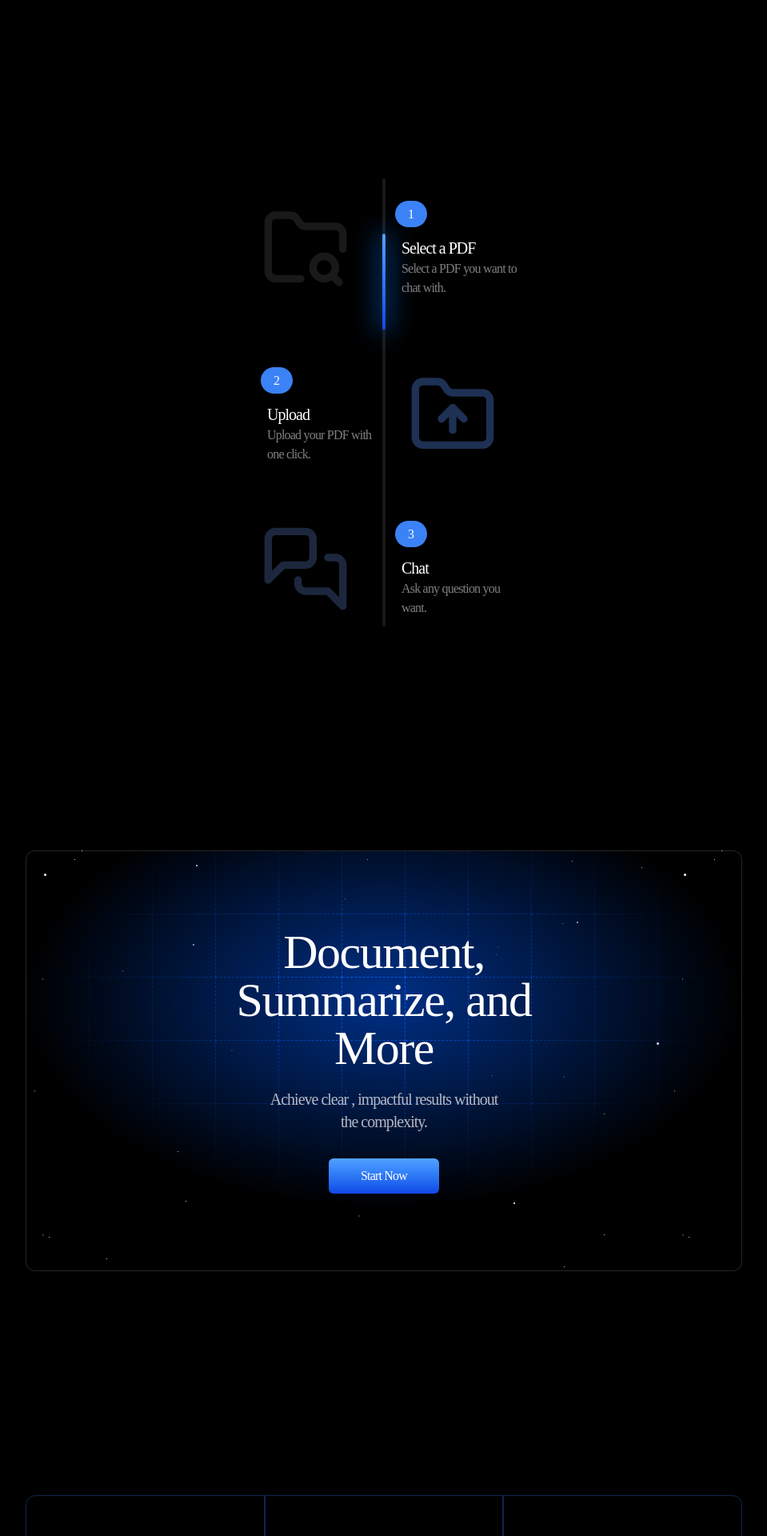
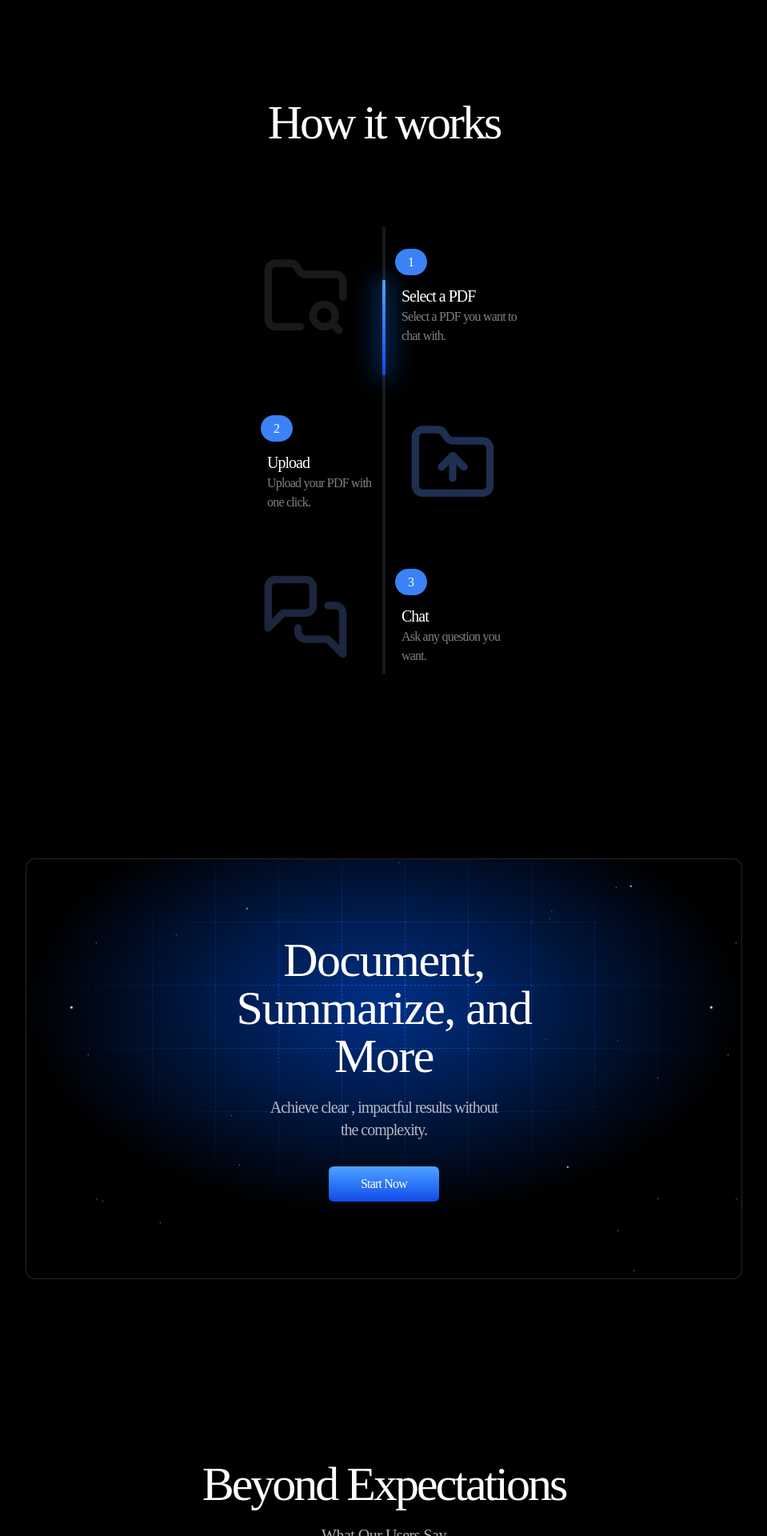
Before and after one commit to Piyushxz/SanityAI-DocumentSummerizer, a React (Vite) app: page / in a window 1280 px wide. Shown: the part 1980-3900 px from the top of the page at 80% size, without its empty margins (160-1119 px from the left). Built offline with nearby package versions, Linux system fonts and the light colour scheme; a web font is replaced by a local one.

Commit message:
major changes

```diff
--- a/src/components/Aboutus.tsx
+++ b/src/components/Aboutus.tsx
@@ -11,11 +11,11 @@ const Aboutus: React.FC = () => {
 
   return (
     <>
-      <div className="min-h-screen bg-black mt-[300px]">
+      <div className="min-h-screen bg-black mt-[150px]">
         <div className="container mx-auto p-4 mt-14">
           <div className="flex flex-col md:flex-row justify-center">
             <div className="md:w-1/2 w-full text-center md:text-left">
-              <h1 className="font-primary tracking-tighter font-extrabold text-4xl md:text-6xl text-white mb-6">
+              <h1 className="font-primary tracking-tighter font-bold text-4xl md:text-6xl text-white mb-6">
                 About Us
               </h1>
               <AnimatePresence>
--- /dev/null
+++ b/src/components/Testimonials.tsx
@@ -0,0 +1,75 @@
+import { motion } from "framer-motion";
+import { User2Icon } from "lucide-react";
+
+const testimonials = [
+  {
+    text: "“This product has completely transformed how I manage my projects and deadlines”",
+    name: "Sophia Perez",
+    title: "Director @ Quantum",
+  },
+  {
+    text: "“These AI tools have completely revolutionized our SEO entire strategy overnight”",
+    name: "Jamie Lee",
+    title: "Founder @ Pulse",
+  },
+  {
+    text: "“The user interface is so intuitive and easy to use, it has saved us countless hours”",
+    name: "Alisa Hester",
+    title: "Product @ Innovate",
+  },
+  {
+    text: "“Our team's productivity has increased significantly since we started using this tool”",
+    name: "Alec Whitten",
+    title: "CTO @ Tech Solutions",
+  },
+];
+
+export const Testimonials = () => {
+  return (
+    <section className="py-20 md:py-24">
+      <div className="container w-[90vw] md:w-[70vw]">
+        <h2 className="text-5xl md:text-6xl text-center tracking-tighter font-primary font-medium text-white">
+          Beyond Expectations
+        </h2>
+        <p className="max-w-sm mx-auto font-primary tracking-tight text-white/70 text-lg md:text-xl text-center mt-5">
+          What Our Users Say
+        </p>
+
+        <div className="relative flex overflow-hidden mt-10 pr-5" style={{ maskImage: "linear-gradient(to right, transparent, rgba(0, 0, 0, 1) 20%, rgba(0, 0, 0, 1) 80%, transparent)" }}>
+          <motion.div
+            initial={{ x: "0%" }}
+            animate={{ x: "-50%" }}
+            transition={{
+              repeat: Infinity,
+              ease: "linear",
+              duration: 20,
+            }}
+            className="flex flex-none gap-5"
+          >
+            {[...testimonials, ...testimonials].map((testimonial, index) => (
+              <div
+                className="flex-none text-white max-w-xs md:max-w-md border-white/15 border p-6 md:p-10 rounded-xl bg-[linear-gradient(to_bottom_left,rgb(0,48,135,1),black)]"
+                key={index}
+              >
+                <div className="text-lg font-primary md:text-2xl tracking-tight">{testimonial.text}</div>
+                <div className="flex items-center gap-3 mt-5">
+                  <div className="relative">
+                    <div className="size-8 border border-white rounded-lg flex items-center justify-center p-1">
+                      <User2Icon />
+                    </div>
+                  </div>
+                  <div>
+                    <div className="tracking-tight font-primary">{testimonial.name}</div>
+                    <div className="text-white/50 tracking-tight font-primary text-sm">
+                      {testimonial.title}
+                    </div>
+                  </div>
+                </div>
+              </div>
+            ))}
+          </motion.div>
+        </div>
+      </div>
+    </section>
+  );
+};
--- a/src/pages/Landing.tsx
+++ b/src/pages/Landing.tsx
@@ -1,19 +1,43 @@
 import { Navbar } from "../components/Navbar"
 import Features from "../components/Featurs"
-import {motion, useMotionValueEvent, useScroll} from "motion/react"
+import {motion, useMotionTemplate, useMotionValue, useMotionValueEvent, useScroll} from "motion/react"
 import Aboutus from "../components/Aboutus"
 import { useNavigate } from "react-router-dom";
-import { useRef } from "react";
+import { RefObject, useEffect, useRef } from "react";
 import { useTransform } from "motion/react";
 import SearchFolderIcon from "../components/icons/SearchFolderIcon";
 import UploadFolderIcon from "../components/icons/UploadFolder";
 import MessagesIcon from "../components/icons/MessagesIcon";
-import { MailIcon, Newspaper, Rocket, Sparkles, VideoIcon } from "lucide-react";
+import {  Rocket, VideoIcon } from "lucide-react";
 import { Footer } from "@/components/Footer";
-import ss from "../assets/ss.png"
+import ss2 from "../assets/ss2.png"
+
 import stars from "../assets/stars.png"
 import gridline from "../assets/grid-lines.png"
+import { Testimonials } from "@/components/Testimonials";
 
+const usrRelativeMousePosition = (to:RefObject<HTMLElement>)=>{
+  const mouseX = useMotionValue(0);
+  const mouseY = useMotionValue(0);
+
+  const updateMousePosition = (event:MouseEvent)=>{
+      if(!to.current){
+        return;
+      }
+    const {top,left} = to.current.getBoundingClientRect();
+      mouseX.set(event.x - left)
+      mouseY.set(event.y - top)
+
+  }
+  useEffect(()=>{
+    window.addEventListener('mousemove', updateMousePosition)
+
+    return()=>{
+      window.removeEventListener('mousemove',updateMousePosition)
+    }
+  },[])
+  return [mouseX,mouseY]
+}
 
 export const Landing = () => {
   const navigate = useNavigate()
@@ -60,7 +84,20 @@ export const Landing = () => {
 
 
 
-    return (
+  const sectionRef = useRef<HTMLElement>(null)
+  const {scrollYProgress}=useScroll({
+    target:sectionRef,
+    offset:['start end','end start']
+  })
+
+
+
+  const backgroundPositionY = useTransform(scrollYProgress,[0,1],[-300,300])
+  const borderedDivRef = useRef<HTMLDivElement>(null)
+  const [mouseX, mouseY] = usrRelativeMousePosition(borderedDivRef);
+
+  const imgMask = useMotionTemplate`radial-gradient(50% 50% at ${mouseX}px ${mouseY}px, black, transparent)`;
+  return (
       <div className="overflow-x-hidden  ">
         <Navbar />
         <div className="flex flex-col items-center justify-center mt-[150px] md:[100px]">
@@ -150,14 +187,17 @@ export const Landing = () => {
           <Features />
             <div className="w-full flex justify-center">
             <div className="w-[90vw] md:w-[80vw] lg:w-[70vw] border border-white/20 p-2.5 rounded-xl mt-3">
-                <div style={{backgroundImage :`url(${ss})`}}
+                <div style={{backgroundImage :`url(${ss2})`}}
                 className="aspect-video bg-cover border border-white/20 rounded-lg">
 
                 </div>
             </div>
             </div>
 
-            <div className="w-full flex justify-center mt-[300px] ">
+            <h2 className="text-5xl md:text-6xl text-center tracking-tighter font-primary font-medium text-white  mt-[200px]">
+          How it works
+        </h2>
+            <div className="w-full flex justify-center mb-[150px] mt-[100px]">
 
 
           <div className="h-[70vh] md:h-[50vh] lg:h-[70vh]  bg-[#191919] w-1 rounded-lg">
@@ -175,6 +215,7 @@ export const Landing = () => {
 
 
           <div className="">
+
           <motion.div
           ref={iconRef}
           style={{ color: col }}
@@ -227,11 +268,29 @@ export const Landing = () => {
 
 
       </div>
-          <div className="w-full flex justify-center my-[200px] ">
-              <section className="py-20  w-[90vw]  md:w-[70vw]">
-                <div style={{backgroundImage:`url(${stars})`}}
-                 className="border border-white/15 py-24 rounded-xl overflow-hidden relative">
-                    <div style={{backgroundImage:`url(${gridline})`}} className="absolute inset-0 bg-[rgba(0,48,135,1)] bg-blend-overlay [mask-image:radial-gradient(50%_50%_at+50%_35%,black,transparent)] ">                    </div>
+
+
+
+          <div className="w-full flex justify-center my-[50px] ">
+              <section
+              ref={sectionRef}
+              className="py-20  w-[90vw]  md:w-[70vw]">
+                <motion.div
+                ref={borderedDivRef}
+                animate={{
+                  backgroundPositionX:"400px"
+                }}
+                transition={{
+                    repeat:Infinity,
+                    duration:40,
+                    ease:'linear'
+                }}
+                 style={{backgroundPositionY,backgroundImage:`url(${stars})`}}
+                 className="border border-white/15 py-24 rounded-xl overflow-hidden relative group ">
+                    <div style={{backgroundImage:`url(${gridline})`}} className="absolute inset-0 bg-[rgba(0,48,135,1)] bg-blend-overlay [mask-image:radial-gradient(50%_50%_at+50%_35%,black,transparent)] group-hover:opacity-0 transition duration-700">                    </div>
+                    <motion.div
+                     style={{maskImage:imgMask,backgroundImage:`url(${gridline})`}} className="absolute inset-0 bg-[rgba(0,48,135,1)] bg-blend-overlay [mask-image:radial-gradient(50%_50%_at_0px_0px,black,transparent)] opacity-0 group-hover:opacity-100 duration-700">                    </motion.div>
+
                     <div className="relative">
                     <h2 className="text-5xl md:text-6xl max-w-sm mx-auto tracking-tight text-center text-white font-primary font-medium">
                 Document, Summarize, and More
@@ -247,45 +306,18 @@ export const Landing = () => {
                         </div>
                     </div>
 
-                </div>
+                </motion.div>
               </section>
 
 
           </div>
 
-          <div className="w-full flex justify-center mt-24 mb-[150px]">
-  <div className="grid grid-cols-12 border-white w-[80vw] md:w-[70vw]">
-    <div className="grid col-span-12 md:col-span-4 border border-blue-500/30 h-48 flex items-center rounded-l-xl">
-      <div className="flex flex-col gap-2 ml-10">
-        <div className="flex gap-4 items-center">
-          <MailIcon className="text-blue-500 size-8" />
-          <h1 className="font-primary text-white tracking-tighter text-2xl font-medium">Email</h1>
-        </div>
-        <h1 className="font-primary text-white tracking-tighter text-xl font-normal">support@sanity.com</h1>
-      </div>
-    </div>
 
-    <div className="grid col-span-12 md:col-span-4 border border-blue-500/30 h-48 flex items-center">
-      <div className="flex flex-col gap-2 ml-10">
-        <div className="flex gap-4 items-center">
-          <Newspaper className="text-blue-500 size-8" />
-          <h1 className="font-primary text-white tracking-tighter text-2xl font-medium">Media Inquiries</h1>
-        </div>
-        <h1 className="font-primary text-white tracking-tighter text-xl font-normal">newspaper@sanity.com</h1>
-      </div>
-    </div>
 
-    <div className="grid col-span-12 md:col-span-4 border border-blue-500/30 h-48 flex items-center rounded-r-xl">
-      <div className="flex flex-col gap-2 ml-10">
-        <div className="flex gap-4 items-center">
-          <Sparkles className="text-blue-500 size-8" />
-          <h1 className="font-primary text-white tracking-tighter text-2xl font-medium">Beta Release</h1>
-        </div>
-        <h1 className="font-primary text-white tracking-tighter text-xl font-normal">Version 0.9</h1>
-      </div>
-    </div>
-  </div>
-</div>
+           <div className="w-full flex justify-center">
+           <Testimonials/>
+
+           </div>
 
 
 
```
